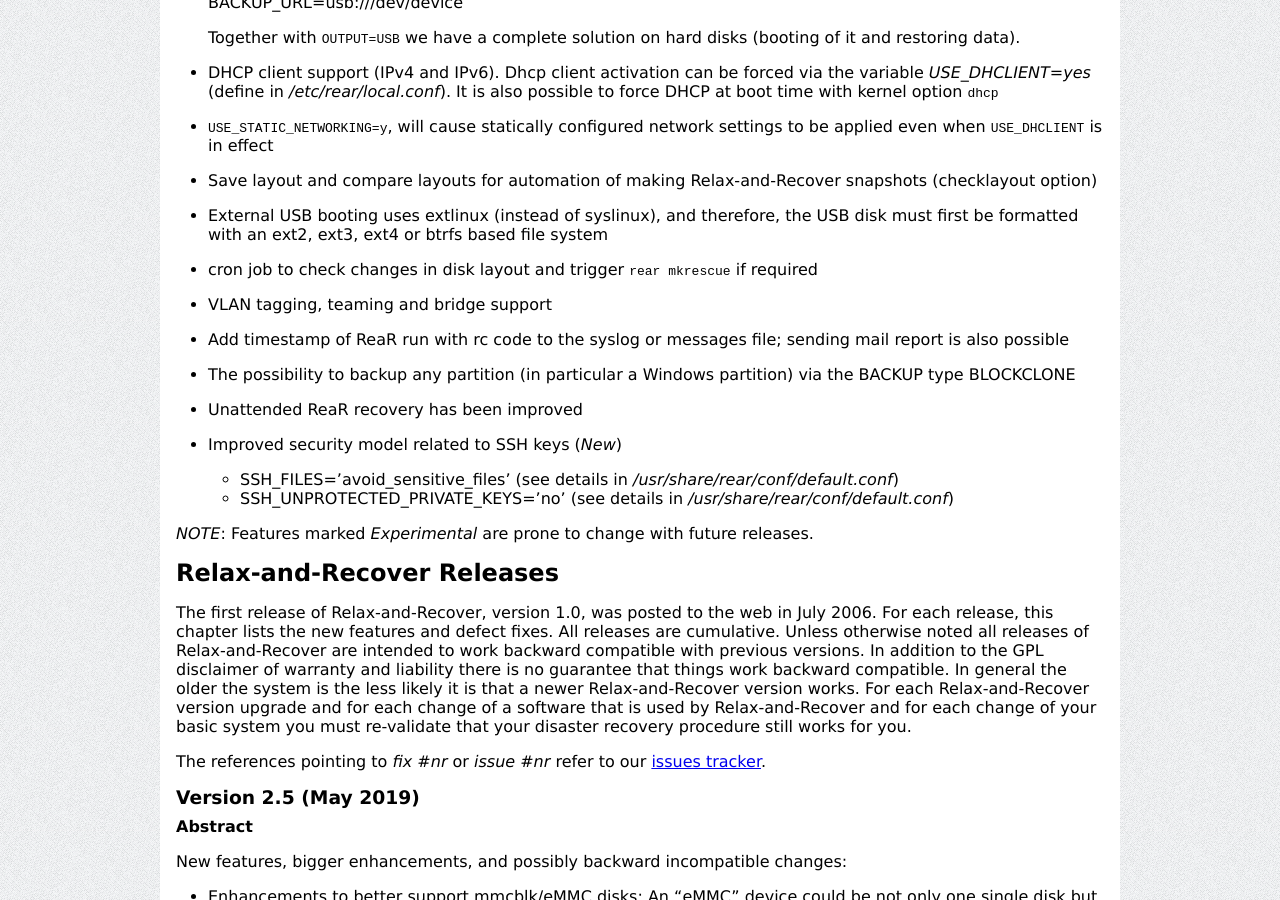
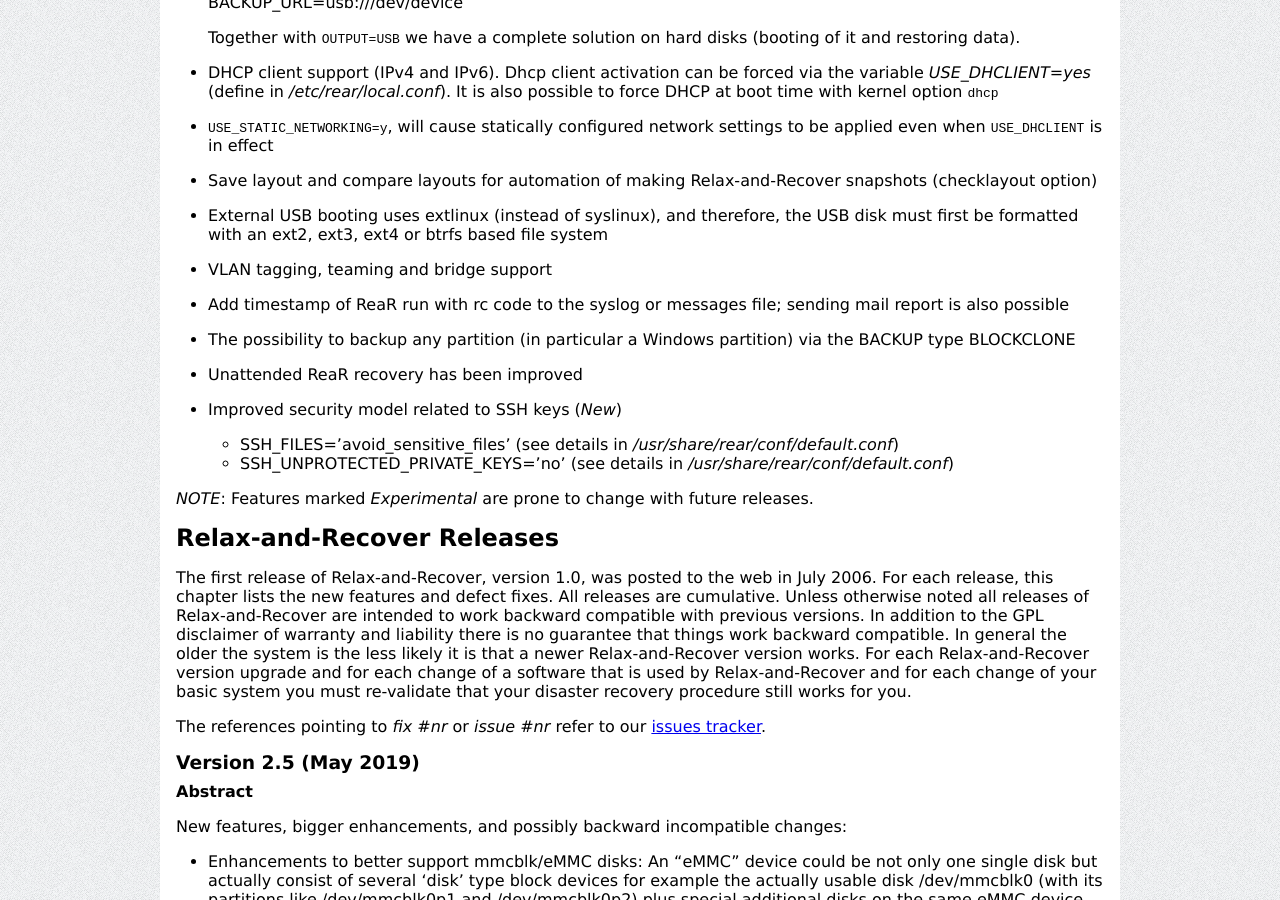
Before and after one commit to rear/rear.github.com, a Jekyll site: the page built from documentation/release-notes-2-5.md, in a window 1280 px wide and 900 px high, scrolled down 2230 px. Built offline with Jekyll 4.4.1, drawn with Linux system fonts in a browser that asks for light colours; comment, search, counter and statistics services are not loaded.

Commit message:
Update release-notes-2-5.md
Removed the item
"cron job to check changes in disk layout and trigger 'rear mkrescue' if required"
from the "Product Features" section,
cf. https://github.com/rear/rear/issues/2169#issuecomment-507335024

```diff
--- a/documentation/release-notes-2-5.md
+++ b/documentation/release-notes-2-5.md
@@ -141,8 +141,6 @@
 * External USB booting uses extlinux (instead of syslinux), and
   therefore, the USB disk must first be formatted with an ext2, ext3, ext4
   or btrfs based file system
-
-* cron job to check changes in disk layout and trigger `rear mkrescue` if required
 
 * VLAN tagging, teaming and bridge support
 
```
